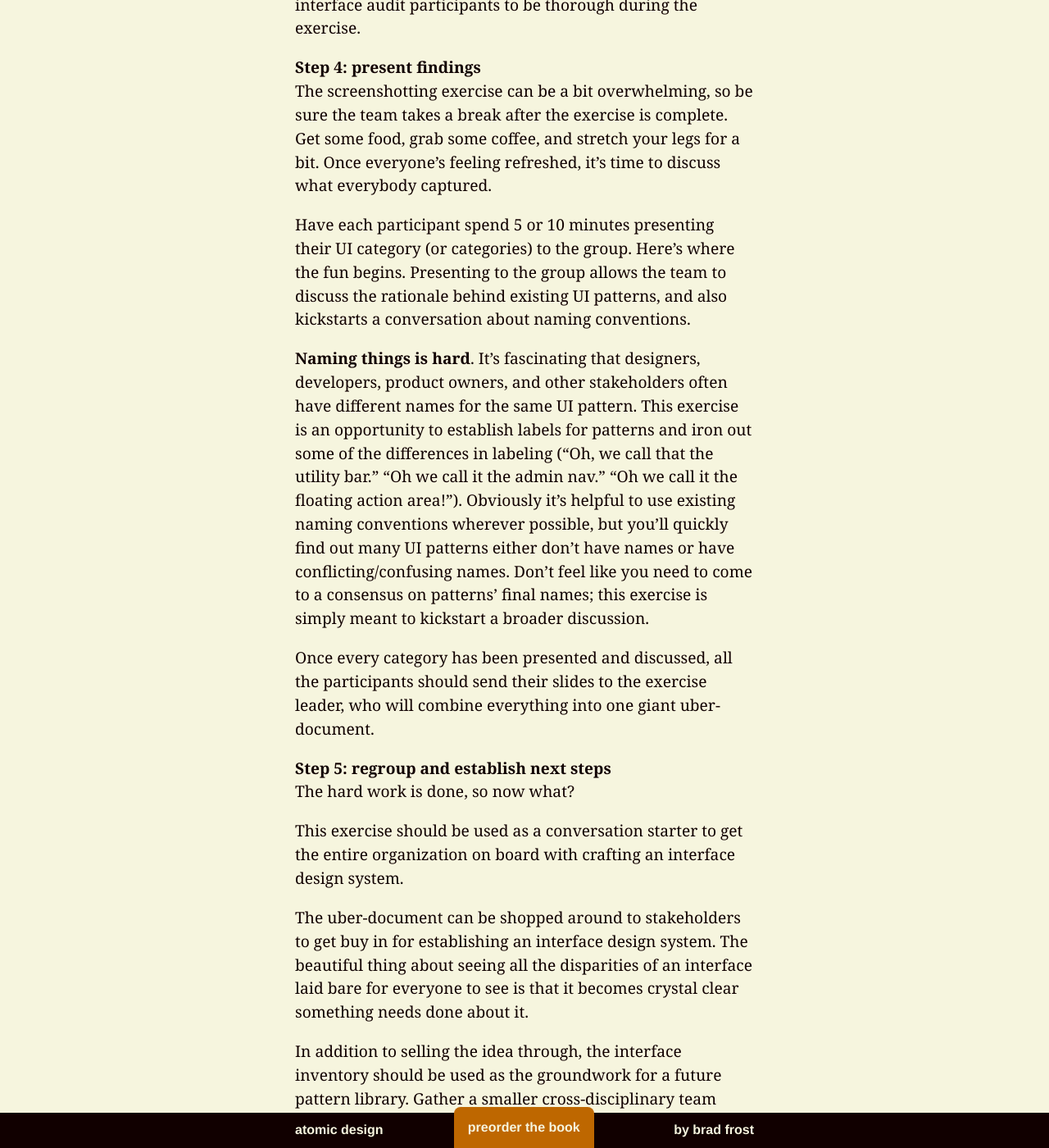
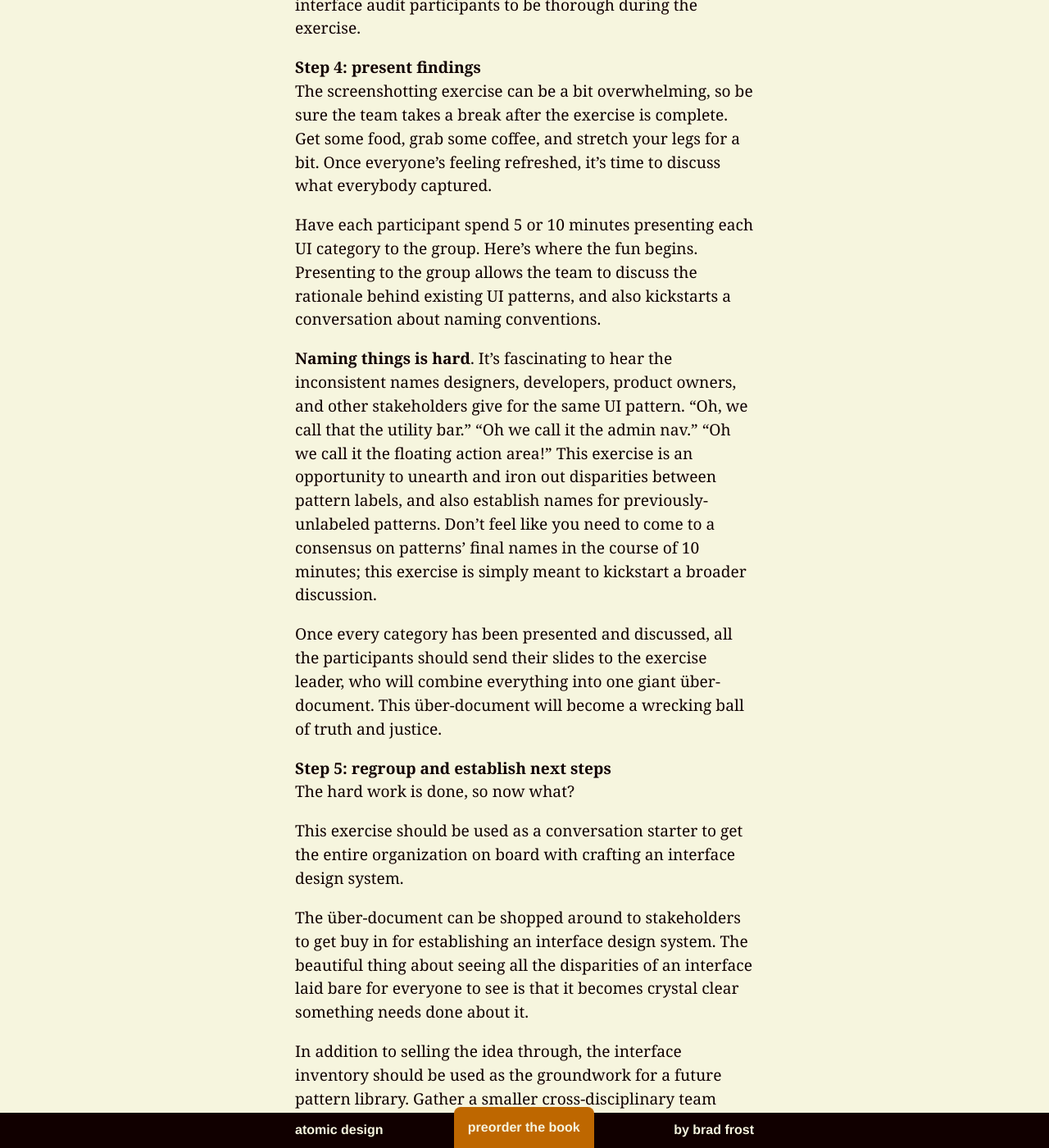
Before and after one commit to bradfrost/atomic-design, a Jekyll site: the page built from chapter-4.md, in a window 1280 px wide and 1400 px high, scrolled down 8806 px. Shown: the whole window at 82% size. Built offline with Jekyll 4.4.1, drawn with Linux system fonts in a browser that asks for light colours.

Commit message:
Chapter 4 draft
Interface Inventory

```diff
--- a/chapter-4.md
+++ b/chapter-4.md
@@ -101,18 +101,18 @@ This is difficult as organizations tend to favor certain parts of the experience
 #### Step 4: present findings
 The screenshotting exercise can be a bit overwhelming, so be sure the team takes a break after the exercise is complete. Get some food, grab some coffee, and stretch your legs for a bit. Once everyone's feeling refreshed, it's time to discuss what everybody captured.
 
-Have each participant spend 5 or 10 minutes presenting their UI category (or categories) to the group. Here's where the fun begins. Presenting to the group allows the team to discuss the rationale behind existing UI patterns, and also kickstarts a conversation about naming conventions.
+Have each participant spend 5 or 10 minutes presenting each UI category to the group. Here's where the fun begins. Presenting to the group allows the team to discuss the rationale behind existing UI patterns, and also kickstarts a conversation about naming conventions.
 
-**Naming things is hard**. It's fascinating that designers, developers, product owners, and other stakeholders often have different names for the same UI pattern. This exercise is an opportunity to establish labels for patterns and iron out some of the differences in labeling ("Oh, we call that the utility bar." "Oh we call it the admin nav." "Oh we call it the floating action area!"). Obviously it’s helpful to use existing naming conventions wherever possible, but you’ll quickly find out many UI patterns either don’t have names or have conflicting/confusing names. Don't feel like you need to come to a consensus on patterns' final names; this exercise is simply meant to kickstart a broader discussion.
+**Naming things is hard**. It's fascinating to hear the inconsistent names designers, developers, product owners, and other stakeholders give for the same UI pattern. "Oh, we call that the utility bar." "Oh we call it the admin nav." "Oh we call it the floating action area!" This exercise is an opportunity to unearth and iron out disparities between pattern labels, and also establish names for previously-unlabeled patterns. Don't feel like you need to come to a consensus on patterns' final names in the course of 10 minutes; this exercise is simply meant to kickstart a broader discussion.
 
-Once every category has been presented and discussed, all the participants should send their slides to the exercise leader, who will combine everything into one giant uber-document.
+Once every category has been presented and discussed, all the participants should send their slides to the exercise leader, who will combine everything into one giant über-document. This über-document will become a wrecking ball of truth and justice.
 
 #### Step 5: regroup and establish next steps
 The hard work is done, so now what?
 
 This exercise should be used as a conversation starter to get the entire organization on board with crafting an interface design system.
 
-The uber-document can be shopped around to stakeholders to get buy in for establishing an interface design system. The beautiful thing about seeing all the disparities of an interface laid bare for everyone to see is that it becomes crystal clear something needs done about it.
+The über-document can be shopped around to stakeholders to get buy in for establishing an interface design system. The beautiful thing about seeing all the disparities of an interface laid bare for everyone to see is that it becomes crystal clear something needs done about it.
 
 In addition to selling the idea through, the interface inventory should be used as the groundwork for a future pattern library. Gather a smaller cross-disciplinary team together to go through the uber-document and have some conversations about it. Some important questions for this group to cover:
 
```
Also changed, not shown: 2 other files.
